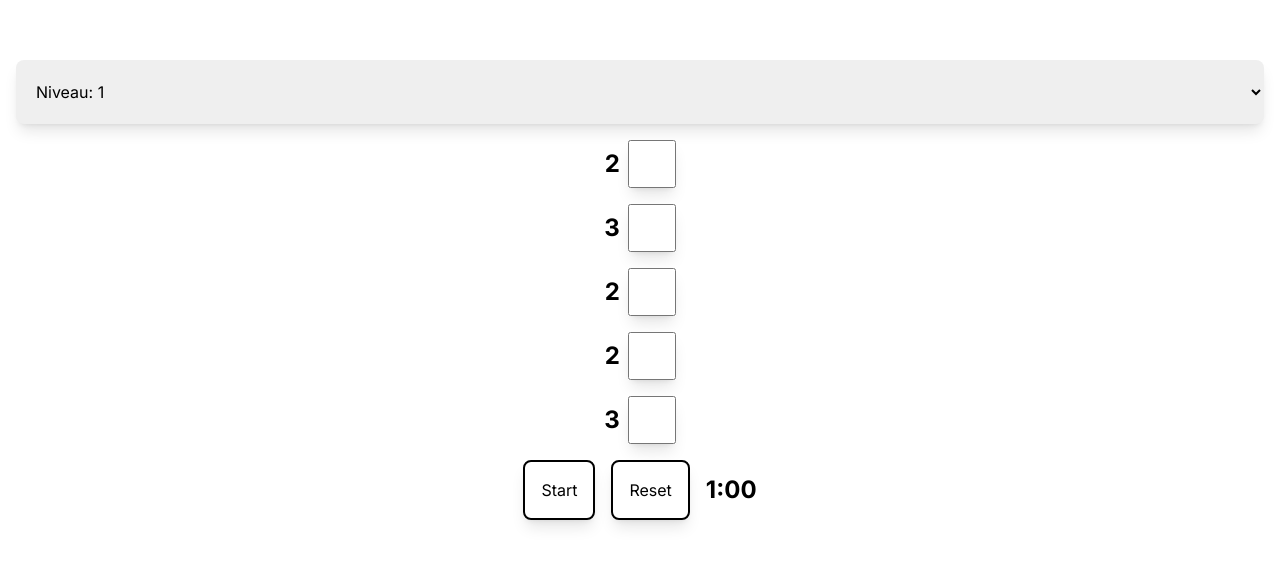
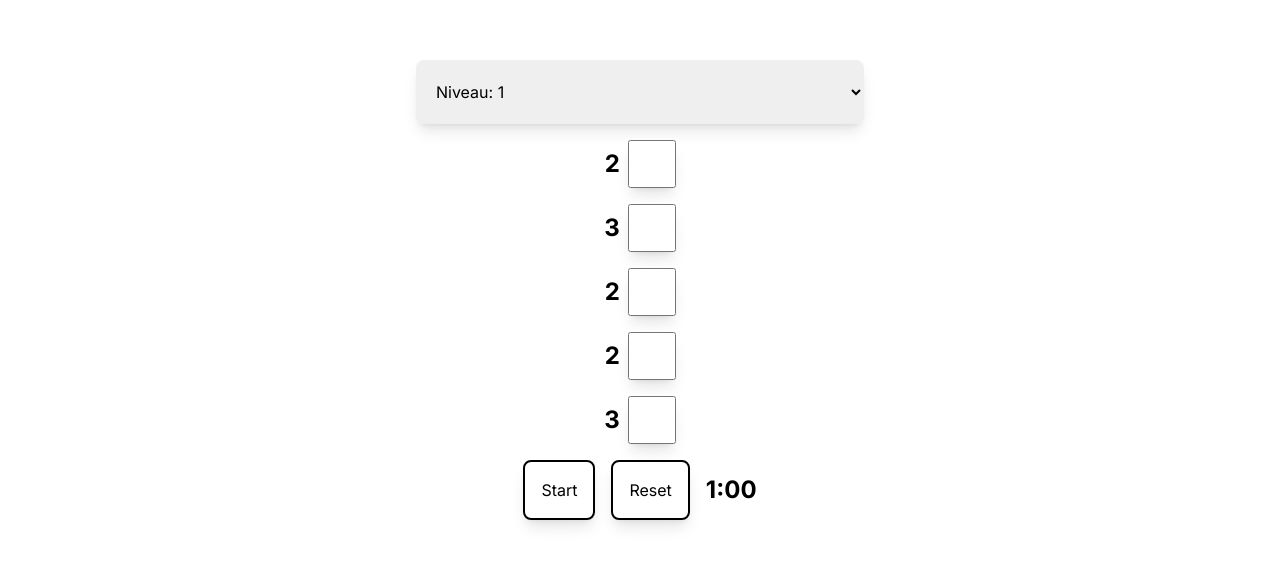
Before and after one commit to timsun28/pushup.krito.tech, a Next.js app: page / in a window 1280 px wide. Shown: the part 110-676 px from the top of the page. Built offline with nearby package versions, Linux system fonts and the light colour scheme.

Commit message:
Desktop design fix

```diff
--- a/app/page.tsx
+++ b/app/page.tsx
@@ -73,7 +73,7 @@ export default function Home() {
     return (
         <main className="flex min-h-screen flex-col items-center justify-center gap-4 p-4 dark:bg-slate-900">
             <select
-                className="h-16 w-full rounded-lg p-4 shadow-lg"
+                className="h-16  max-w-md w-full rounded-lg p-4 shadow-lg"
                 onChange={(event) => {
                     const weekNumber = parseInt(event.target.value);
                     setWeek(weekNumber);
```
